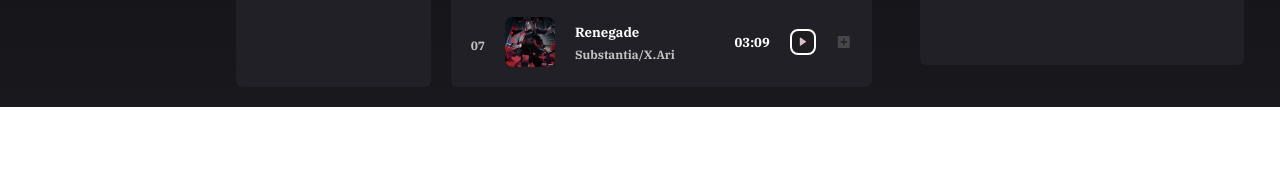
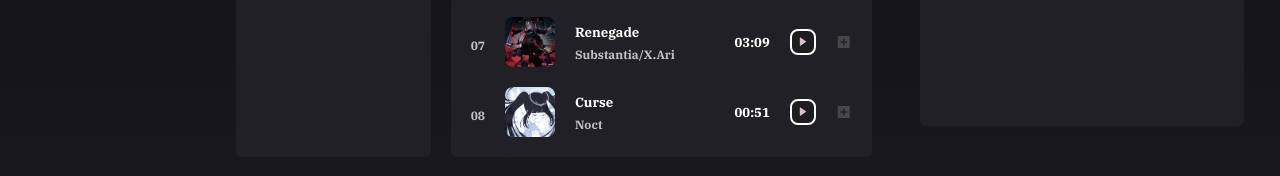
Before and after one commit to Robooh/Music-Page, a plain HTML site: page index.html in a window 1280 px wide. Shown: the part 818-994 px from the top of the page. Before the commit the page ends 925 px from the top, so only its background shows below. Drawn offline with nearby package versions, Linux system fonts and the light colour scheme.

Commit message:
New-Array-Song

```diff
--- a/Js/index.js
+++ b/Js/index.js
@@ -75,6 +75,12 @@ const songs = [
     artist: 'Substantia/X.Ari',
     path: 'Src/Music/W-Theme.mp3',
     cover: 'Src/Card-img/W.jpg',
+  },
+  {
+    title: 'Curse',
+    artist: 'Noct',
+    path: 'Src/Music/Curse.mp3',
+    cover: 'Src/Card-img/Curse.jpg',
   }
 ];
 
--- a/index.html
+++ b/index.html
@@ -296,6 +296,23 @@
                                 <i class='bx bxs-plus-square'></i>
                             </div>
                         </div>
+                        <div class="item">
+                            <div class="info">
+                                <p>08</p>
+                                <img src="Src/Card-img/Curse.jpg" alt="Curse">
+                                <div class="details">
+                                    <h5>Curse</h5>
+                                    <p>Noct</p>
+                                </div>
+                            </div>
+                            <div class="actions">
+                                <p>00:51</p>
+                                <div class="icon">
+                                    <i class='bx bxs-right-arrow' onclick="loadMusic(songs[8])" ></i>
+                                </div>
+                                <i class='bx bxs-plus-square'></i>
+                            </div>
+                        </div>
                     </div>
 
                 </div>
```
Also changed, not shown: Src/Card-img/Curse.jpg (added), 1 other file.
